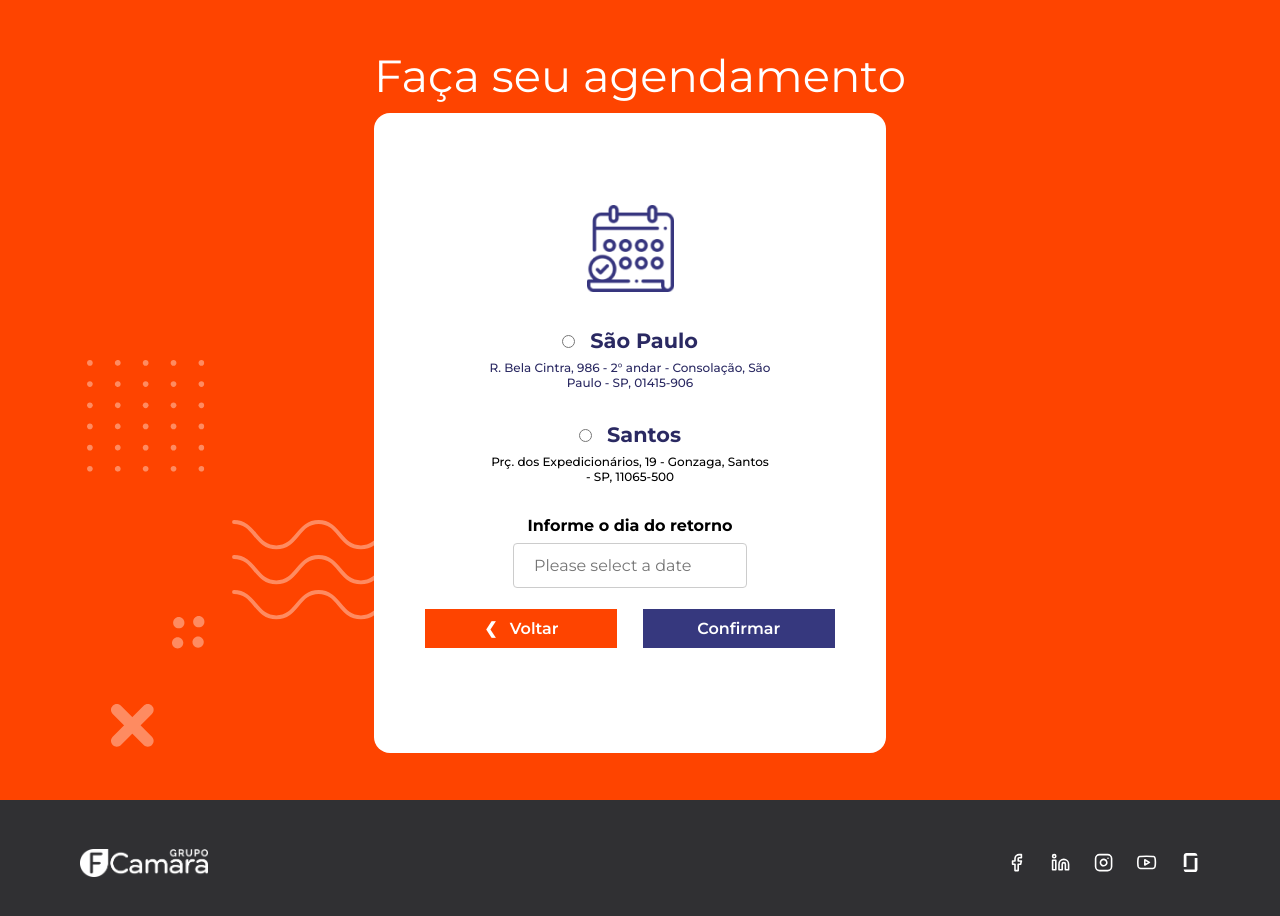
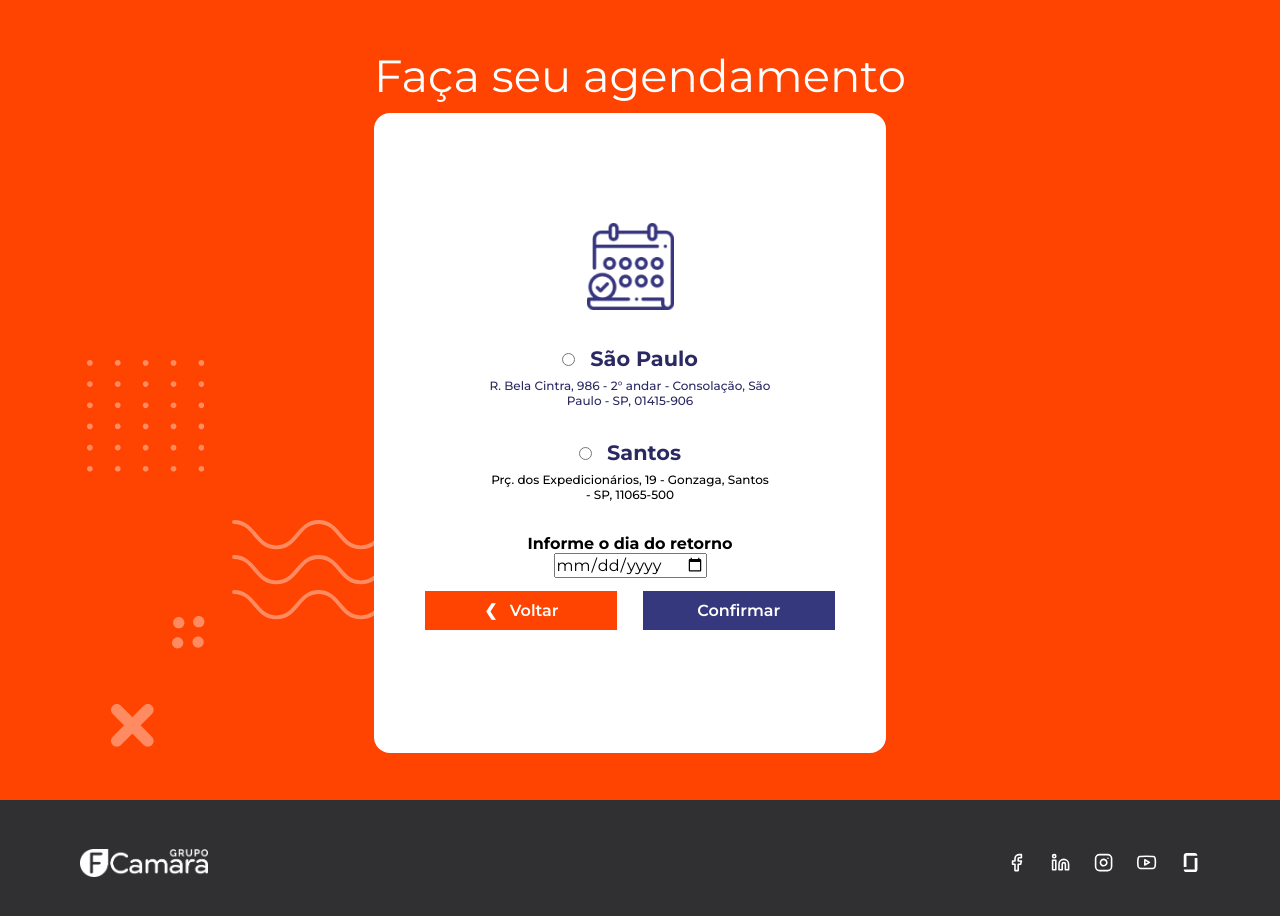
Before and after one commit to thaysouza/FCamara-Front, a React (Create React App) app: page /agendamento in a window 1280 px wide. Shown: the top 916 px of the page. Built offline with nearby package versions, Linux system fonts and the light colour scheme; the HTML template or start-up script is replaced by a standard one.

Commit message:
refactor(agendamento): alguns inputs mudados e algumas funções acrescentadas

```diff
--- a/src/Components/agendamento.jsx
+++ b/src/Components/agendamento.jsx
@@ -1,6 +1,5 @@
 import React, { useState } from 'react';
 import { Link } from 'react-router-dom';
-import DatePicker from "react-datepicker";
 import "react-datepicker/dist/react-datepicker.css";
 import '../styles/form.css';
 import '../styles/unidade.css';
@@ -15,31 +14,20 @@ import { useHistory } from 'react-router';
 const Agendamento = () => {
   const history = useHistory();
 
-  const [selectedDate, setSelectedDate] = useState(null);
-
-
-  const [formData, setformData] = useState({
-    unidade: '',
-  });
-
-  const handleChange = (e) => {
-    const target = e.target;
-    const name = target.name;
-    const value = target.value;
-
-    setformData({
-      ...formData,
-      [name]: value,
-    });
-  };
+  const [city, setCity] = useState('');
+  const [selectedDate, setSelectedDate] = useState('');
 
   const handleSubmit = async (e) => {
     e.preventDefault();
+    const data = selectedDate.split('-').reverse().join('/');
+    const user = JSON.parse(localStorage.getItem('user'));
+    const { id } = user;
 
     try {
       await api.makeAppointment({
-        city: formData.unidade,
-        date: selectedDate
+        city,
+        userId: id,
+        date: data
       });
 
       history.push('/entry');
@@ -47,7 +35,6 @@ const Agendamento = () => {
       toast.success('Agendamento efetuado com sucesso!');
 
     } catch (error) {
-      console.log(error.message)
       toast.error('Algo deu errado. Por favor, tente novamente!');
     }
   };
@@ -67,10 +54,9 @@ const Agendamento = () => {
                     id='sp'
                     name='unidade'
                     value='sp'
-                    onChange={handleChange}
-                    checked={formData.unidade === 'sp'}
+                    onChange={(e) => setCity(e.target.value)}
                   />
-                  <label for='sp'>São Paulo</label>
+                  <label htmlFor='sp'>São Paulo</label>
                 </div>
 
 
@@ -86,10 +72,9 @@ const Agendamento = () => {
                     id='santos'
                     name='unidade'
                     value='santos'
-                    onChange={handleChange}
-                    checked={formData.unidade === 'santos'}
+                    onChange={(e) => setCity(e.target.value)}
                   />
-                  <label for='santos'>Santos</label>
+                  <label htmlFor='santos'>Santos</label>
                 </div>
 
               </div>
@@ -100,16 +85,10 @@ const Agendamento = () => {
 
               <h3>Informe o dia do retorno</h3>
 
-              <DatePicker
-                selected={selectedDate}
-                onChange={date => setSelectedDate(date)}
-                dateFormat="dd/MM/yyyy"
-                minDate={new Date()}
-                filterDate={date => date.getDay() !== 6 && date.getDay() !== 0}
-                isClearable
-                showYearDropdown
-                scrollableMonthYearDropdown
-                placeholderText="Please select a date"
+              <input
+              type='date'
+              value={selectedDate}
+              onChange={(e) => setSelectedDate(e.target.value)}
               />
 
               <div className="posicionar">
@@ -121,11 +100,9 @@ const Agendamento = () => {
                   </Link>
                 </div>
                 <div className="btn-blue btn">
-                  <Link>
                     <Button id='cadastroButton' type='submit'>
                       Confirmar
                     </Button>
-                  </Link>
                 </div>
               </div>
             </form>
--- a/src/Components/formlogin.jsx
+++ b/src/Components/formlogin.jsx
@@ -21,6 +21,8 @@ export default function FormLogin() {
         email,
         password
       });
+
+
 
       toast.success('Login success!');
 
--- a/src/Components/menu/logout.jsx
+++ b/src/Components/menu/logout.jsx
@@ -1,14 +1,21 @@
 import React from 'react';
-import { Link } from 'react-router-dom';
 import '../../styles/nav.css';
 import logout from '../../img/logout.png';
+import api from '../../services/api.service';
+import { useHistory } from 'react-router';
 
 
 const Logout = () => {
+    const history = useHistory();
+
+    const handleClick = () => {
+        api.logout();
+        history.push('/');
+    }
     return (
         <>
 
-            <div className='area-logo-logout'>
+            <div className='area-logo-logout' onClick={handleClick}>
                 <img className="logout" src={logout} alt='Logo logout' />
             </div>
 
--- a/src/services/api.service.js
+++ b/src/services/api.service.js
@@ -20,14 +20,6 @@ class Api {
       },
       error => { return Promise.reject(error)}
     );
-
-    this.api.interceptors.response.use(
-      (response) => response,
-      (error) => {
-        localStorage.removeItem('token');
-        throw error;
-      }
-    )
   };
 
   // Rotas de usuário
@@ -53,13 +45,17 @@ class Api {
     }
   };
 
+  logout = () => {
+    localStorage.removeItem('token');
+    localStorage.removeItem('user');
+  }
+
   // Rotas de agendamento
   makeAppointment = async (payload) => {
     const { city, userId, date } = payload;
 
     try {
       const { data } = await this.api.post(`/appointment`, { city, userId, date} );
-      console.log({data});
       return data
     } catch (error) {
       throw error;
```
